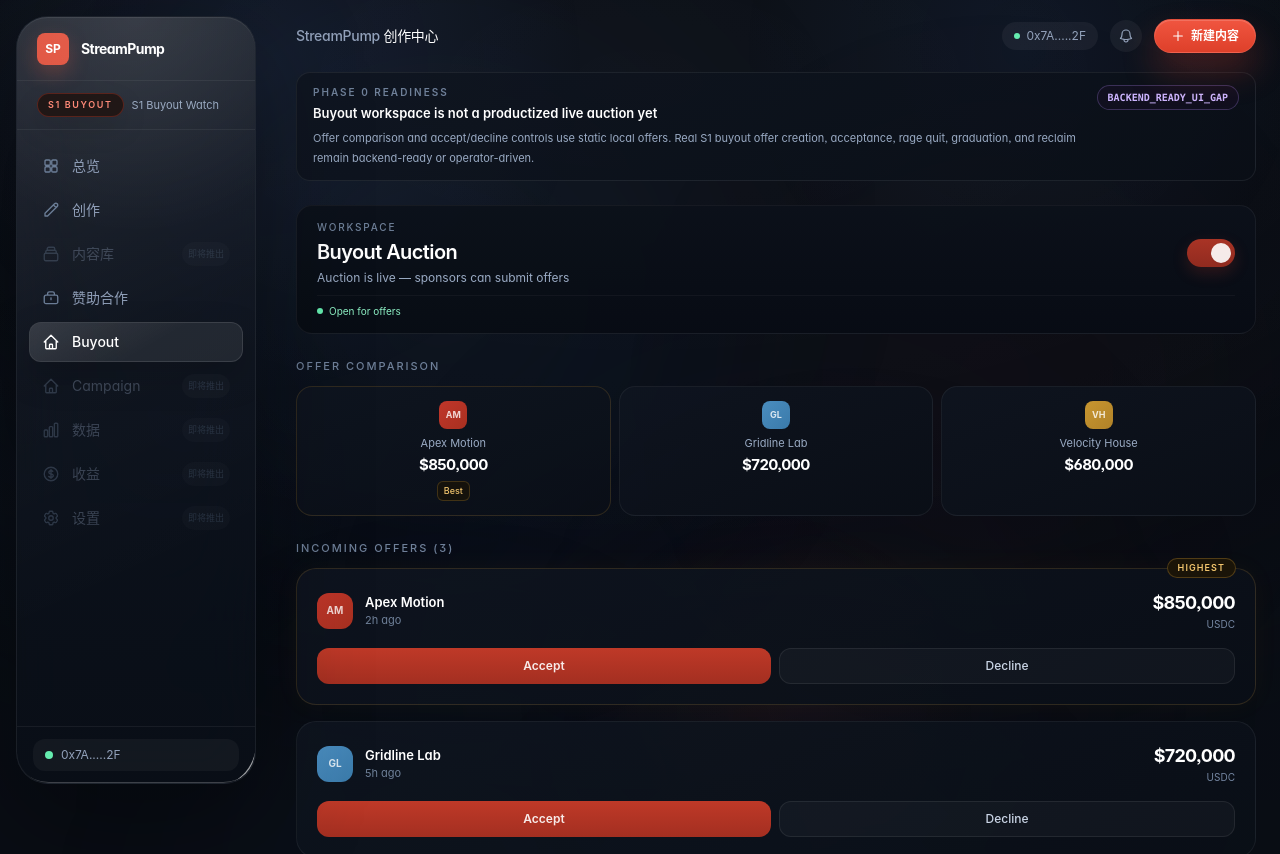
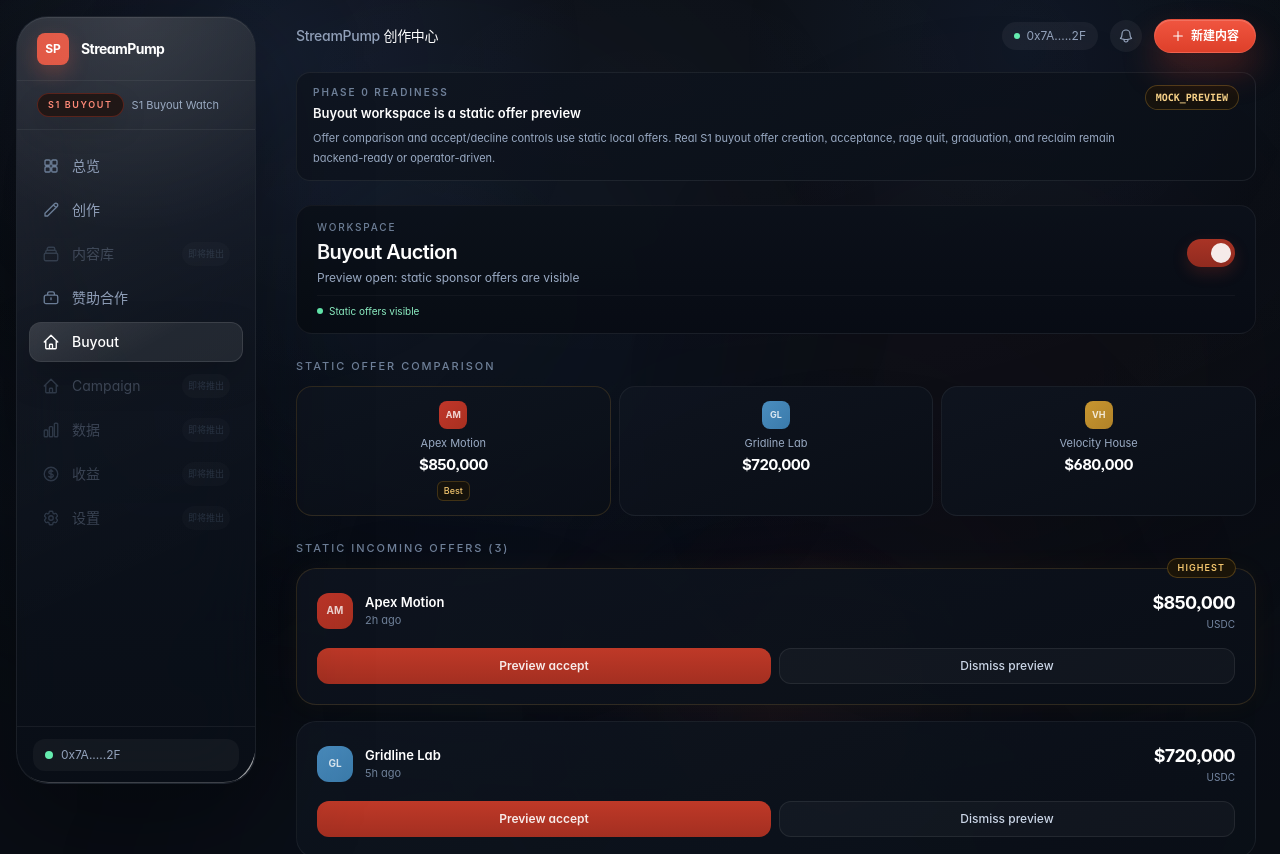
Before and after one commit to Carstin520/StreamPump, a Next.js app in the folder app/: page /workspace/buyout in a window 1280 px wide. Shown: the top 854 px of the page. Built offline with nearby package versions, Linux system fonts and the light colour scheme.

Commit message:
Clarify buyout workspace preview boundary

```diff
--- a/app/src/pages/workspace/buyout.tsx
+++ b/app/src/pages/workspace/buyout.tsx
@@ -81,14 +81,14 @@ function OfferCard({
             onClick={onAccept}
             type="button"
           >
-            Accept
+            Preview accept
           </button>
           <button
             className="flex-1 rounded-xl border border-white/[0.08] bg-white/[0.03] px-4 py-2 text-[12px] font-medium text-[#cbd6e7] transition hover:border-white/[0.14] hover:text-white"
             onClick={onDecline}
             type="button"
           >
-            Decline
+            Dismiss preview
           </button>
         </div>
       </div>
@@ -108,7 +108,7 @@ function ConfirmModal({
   const STEPS = [
     { label: "Accept Offer", detail: `$${fmt(offer.amount)} from ${offer.sponsor}`, active: true },
     { label: "48h Rage Quit Window", detail: "Holders may exit position", active: false },
-    { label: "Graduation", detail: "S1 → S2 transition", active: false },
+    { label: "Graduation", detail: "S1 to S2 transition", active: false },
     { label: "S2 Active", detail: "Sponsored creator status", active: false },
   ];
 
@@ -116,7 +116,7 @@ function ConfirmModal({
     <div className="fixed inset-0 z-[100] flex items-center justify-center p-4">
       <div className="absolute inset-0 bg-black/60 backdrop-blur-sm" onClick={onClose} />
       <div className="relative z-10 w-full max-w-md rounded-[20px] border border-white/[0.08] bg-[linear-gradient(180deg,rgba(14,19,28,0.97)_0%,rgba(9,13,20,0.97)_100%)] p-5 shadow-[0_24px_56px_rgba(0,0,0,0.5)]">
-        <h3 className="text-[16px] font-semibold tracking-[-0.02em] text-white">Confirm buyout</h3>
+        <h3 className="text-[16px] font-semibold tracking-[-0.02em] text-white">Preview buyout acceptance</h3>
         <p className="mt-0.5 text-[12px] text-[#9aabc4]">
           Accept ${fmt(offer.amount)} USDC from {offer.sponsor}
         </p>
@@ -154,7 +154,7 @@ function ConfirmModal({
             onClick={onConfirm}
             type="button"
           >
-            Confirm accept
+            Confirm preview
           </button>
           <button
             className="rounded-xl border border-white/[0.08] bg-white/[0.03] px-4 py-2.5 text-[12px] font-medium text-[#cbd6e7] transition hover:border-white/[0.14] hover:text-white"
@@ -185,8 +185,8 @@ export default function BuyoutPage() {
       <WorkspaceShell stage="S1_BUYOUT" wallet={WALLET}>
         <ProductReadinessBanner
           description="Offer comparison and accept/decline controls use static local offers. Real S1 buyout offer creation, acceptance, rage quit, graduation, and reclaim remain backend-ready or operator-driven."
-          status="BACKEND_READY_UI_GAP"
-          title="Buyout workspace is not a productized live auction yet"
+          status="MOCK_PREVIEW"
+          title="Buyout workspace is a static offer preview"
         />
 
         <section className="section-enter rounded-[16px] border border-white/[0.06] bg-[linear-gradient(180deg,rgba(12,17,26,0.95)_0%,rgba(8,12,20,0.95)_100%)] px-4 py-3.5 md:px-5">
@@ -199,7 +199,7 @@ export default function BuyoutPage() {
                 Buyout Auction
               </h1>
               <p className="mt-0.5 text-[12px] text-[#9aabc4]">
-                {buyoutOpen ? "Auction is live — sponsors can submit offers" : "S1 Discovery — not open for buyout"}
+                {buyoutOpen ? "Preview open: static sponsor offers are visible" : "S1 Discovery preview: no offer inbox shown"}
               </p>
             </div>
 
@@ -227,7 +227,7 @@ export default function BuyoutPage() {
           {buyoutOpen && (
             <div className="mt-2 flex items-center gap-1.5 border-t border-white/[0.04] pt-2">
               <span className="h-1.5 w-1.5 rounded-full bg-[#65ecaf]" />
-              <span className="text-[10px] text-[#8df0c4]">Open for offers</span>
+              <span className="text-[10px] text-[#8df0c4]">Static offers visible</span>
             </div>
           )}
         </section>
@@ -237,7 +237,7 @@ export default function BuyoutPage() {
             {/* Terms comparison (if 2+ offers) */}
             {sortedOffers.length >= 2 && (
               <section className="section-enter">
-                <h2 className="mb-3 text-[11px] font-medium uppercase tracking-[0.18em] text-[#6f8099]">Offer Comparison</h2>
+                <h2 className="mb-3 text-[11px] font-medium uppercase tracking-[0.18em] text-[#6f8099]">Static Offer Comparison</h2>
                 <div className="grid grid-cols-3 gap-2">
                   {sortedOffers.map((o, i) => (
                     <div
@@ -269,7 +269,7 @@ export default function BuyoutPage() {
             {/* Offer inbox */}
             <section className="section-enter">
               <h2 className="mb-3 text-[11px] font-medium uppercase tracking-[0.18em] text-[#6f8099]">
-                Incoming Offers ({sortedOffers.length})
+                Static Incoming Offers ({sortedOffers.length})
               </h2>
               <div className="space-y-4">
                 {sortedOffers.map((offer, i) => (
@@ -295,9 +295,9 @@ export default function BuyoutPage() {
             <span className="flex h-12 w-12 items-center justify-center rounded-2xl border border-white/[0.06] bg-white/[0.03] text-[#7e90aa]">
               <svg className="h-5 w-5" fill="none" viewBox="0 0 24 24"><path d="M12 2C9.24 2 7 4.24 7 7v3H5a1 1 0 0 0-1 1v9a1 1 0 0 0 1 1h14a1 1 0 0 0 1-1v-9a1 1 0 0 0-1-1h-2V7c0-2.76-2.24-5-5-5Zm0 2c1.65 0 3 1.35 3 3v3H9V7c0-1.65 1.35-3 3-3Z" fill="currentColor"/></svg>
             </span>
-            <h2 className="mt-4 text-[15px] font-semibold text-white">Buyout disabled</h2>
+            <h2 className="mt-4 text-[15px] font-semibold text-white">Buyout preview hidden</h2>
             <p className="mt-1.5 max-w-xs text-[12px] text-[#7e90aa]">
-              Toggle the switch above to open your S1 for buyout offers from sponsors.
+              Toggle the switch above to show the static S1 buyout offer preview. Real offer creation still requires backend or operator wiring.
             </p>
           </section>
         )}
```
Also changed, not shown: 1 other file (tests, documents, lock files or other folders).
